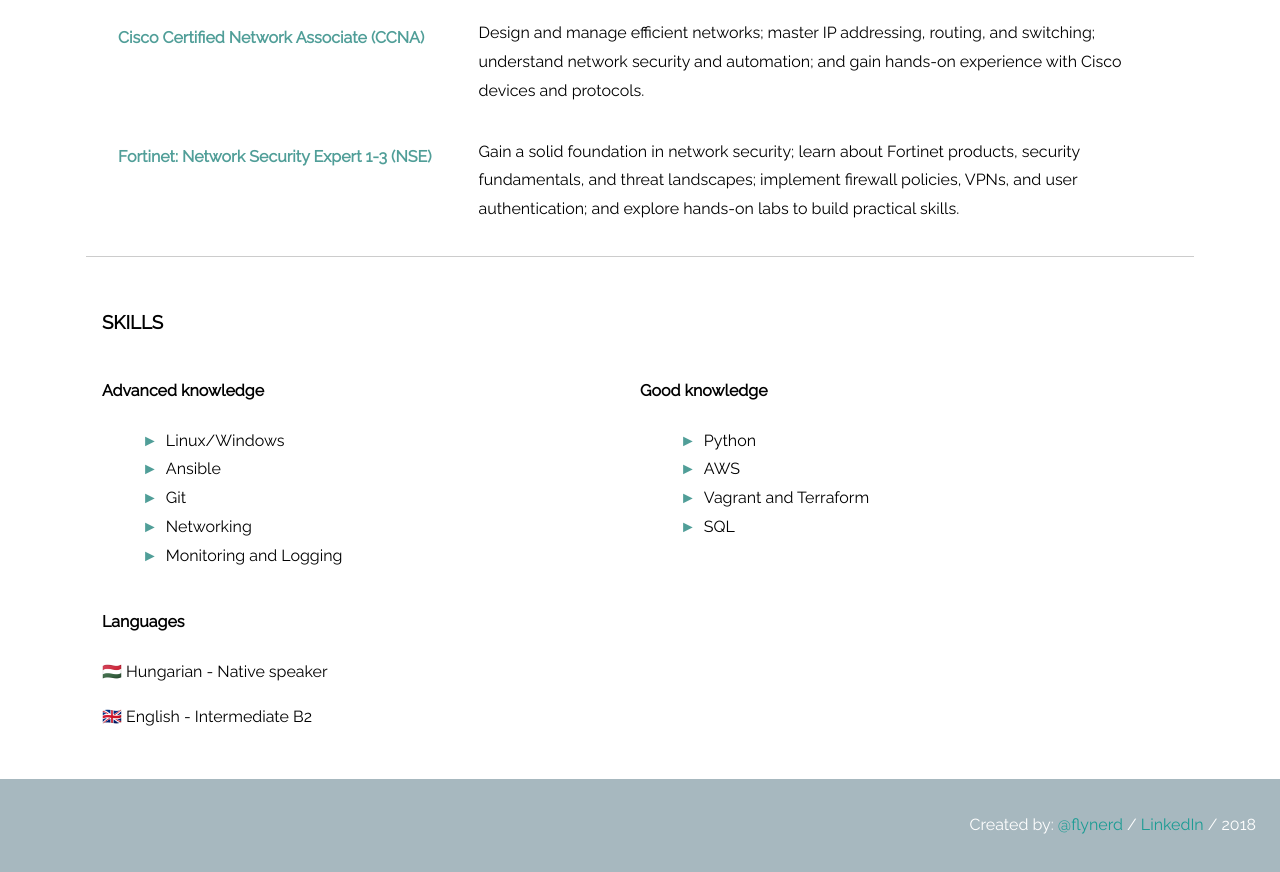
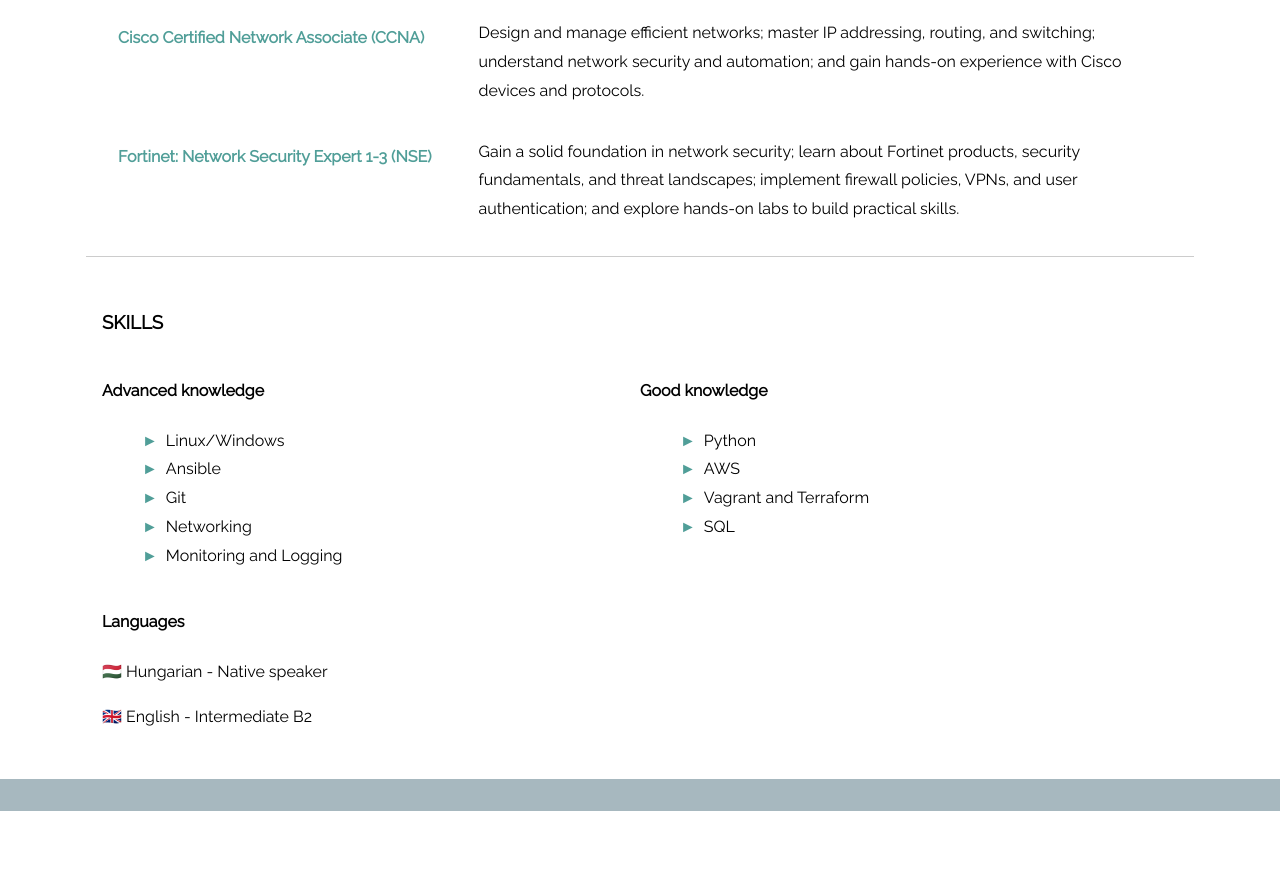
Before and after one commit to iepower/aws-cloud-cv-challenge, a plain HTML site: page index.html in a window 1280 px wide. Shown: the part 1570-2442 px from the top of the page. After the commit the page ends 2381 px from the top, so only its background shows below. Drawn offline with Linux system fonts and the light colour scheme.

Commit message:
Modified footer

```diff
--- a/index.html
+++ b/index.html
@@ -139,7 +139,6 @@
 
   </main>
   <footer>
-    <p>Created by: <a href="https://www.flynerd.pl/">@flynerd</a>  / <a href="https://www.linkedin.com/in/ritalyczywek/">LinkedIn</a> / 2018 </p>
   </footer>
 </body>
 </html>
```
